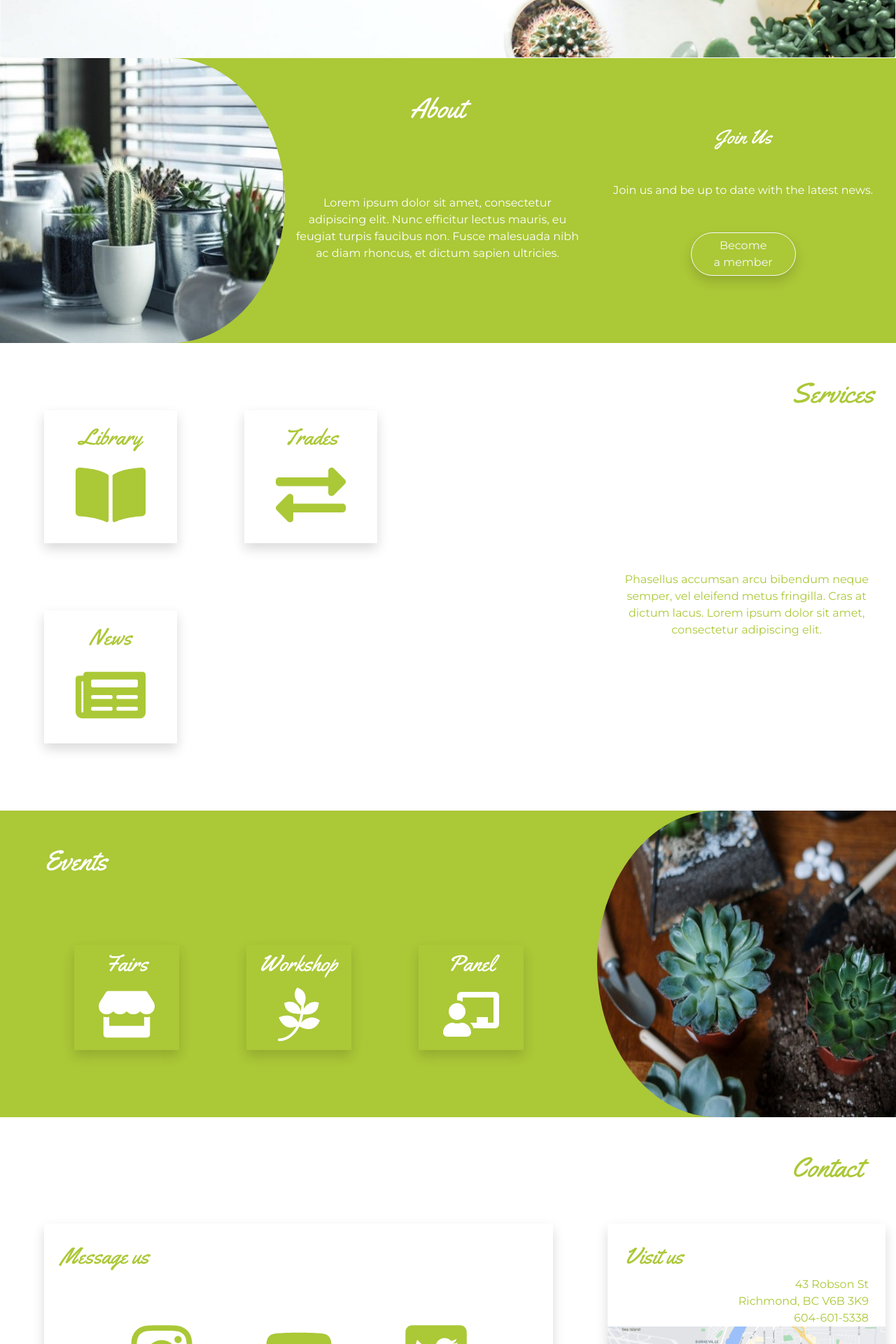
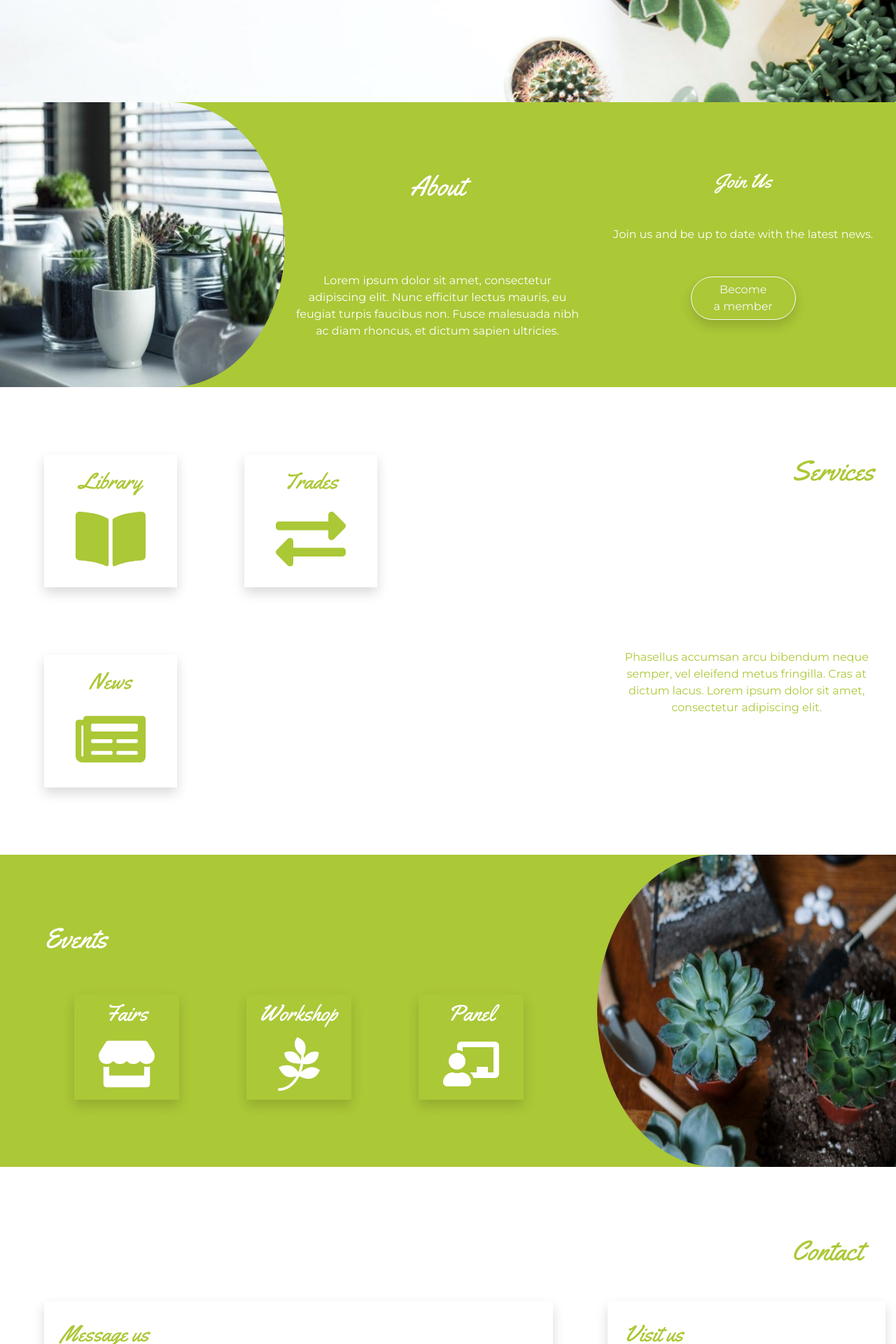
Before and after one commit to RebecaPastl/succulent-club, a React (Create React App) app: page / in a window 1280 px wide. Shown: the part 520-2440 px from the top of the page at 70% size. Built offline with nearby package versions, Linux system fonts and the light colour scheme.

Commit message:
fix(links): #7 added links to navigate in the page

```diff
--- a/src/App.js
+++ b/src/App.js
@@ -7,6 +7,20 @@ import Contact from './components/Contact.js';
 import Footer from './components/Footer.js';
 
 class App extends React.Component {
+
+  constructor(props) {
+
+    super(props);
+
+    this.backToTop = this.backToTop.bind(this)
+
+}
+
+  backToTop(){
+    document.body.scrollTop = 0;
+    document.documentElement.scrollTop = 0;
+  }
+
   render() {
 
     return <>
@@ -15,7 +29,7 @@ class App extends React.Component {
       <Services />
       <Events />
       <Contact />
-      <Footer />
+      <Footer backToTop={this.backToTop}/>
     </>
   };
 }
--- a/src/components/About.js
+++ b/src/components/About.js
@@ -11,13 +11,13 @@ class About extends React.Component {
 
         return <>
 
-            <Container className='bg-green' fluid>
+            <Container className='bg-green' id='about' fluid>
             <Row className='min-vh-50'>
                 <Col className='d-none d-xl-block p-0'>
                     <Image src="images/img-about.jpg" className='round-right h-100' fluid />
                 </Col>
                 <Col className='text-white text-center my-5' sm>
-                    <h1 className='mb-0'>About</h1>
+                    <h1 className='mb-0 mt-5'>About</h1>
                     <div className='h-100 d-flex align-items-center'>
                         <p>
                         Lorem ipsum dolor sit amet, consectetur adipiscing elit.
--- a/src/components/Contact.js
+++ b/src/components/Contact.js
@@ -12,9 +12,9 @@ class Services extends React.Component {
 
         return <>
 
-            <Container className='green bg-white' fluid>
-            <Row className='justify-content-center justify-content-lg-end'>
-                <h1 className='mr-5 mt-5'>Contact</h1>
+            <Container className='green bg-white' id='contact' fluid>
+            <Row className='pt-5 justify-content-center justify-content-lg-end'>
+                <h1 className='mr-5 mt-5 mb-0'>Contact</h1>
             </Row>
             <Row className='text-center g-3'>
                 <Col sm={8}>
--- a/src/components/Events.js
+++ b/src/components/Events.js
@@ -13,11 +13,11 @@ class Events extends React.Component {
 
         return <>
 
-            <Container className='bg-green' fluid>
+            <Container className='bg-green' id='events' fluid>
             <Row className='text-center g-3 justify-content-center'>
                 <Col className='text-white my-lg-5' sm={8}>
-                <h1 className='mb-0 ml-lg-5 mb-3 text-left'>Events</h1>
-                <div className='d-flex mt-5 align-items-center justify-content-center'>
+                <h1 className='ml-lg-5 mt-5 text-left'>Events</h1>
+                <div className='d-flex align-items-center justify-content-center'>
                     <CardDeck className='text-white mx-auto d-flex justify-content-center'>
                     <Card className='bg-green rounded-0 border-0 shadow mx-xl-5 my-5' style={{minWidth:150, maxWidth:150, height:150}}>
                         <Card.Body className='p-1 pt-2'>
--- a/src/components/Footer.js
+++ b/src/components/Footer.js
@@ -1,4 +1,5 @@
 import React from 'react';
+import Button from 'react-bootstrap/Button'
 import { FaGithub, FaLinkedinIn } from 'react-icons/fa';
 
 class Footer extends React.Component {
@@ -8,11 +9,17 @@ class Footer extends React.Component {
         return <>
 
             <footer className='shadow green bg-white p-3 text-center'>
-                <img src="./images/succulent-club-logo.png" className='my-0 mx-2' height="50" width="50" alt="Succulent club logo" />
-                <span className='h2 green-header align-bottom'>Succulent Club</span>
+                <Button variant='white' onClick={this.props.backToTop}>
+                    <img src="./images/succulent-club-logo.png" className='my-0 mx-2' height="50" width="50" alt="Succulent club logo" />
+                    <span className='h2 green-header align-bottom'>Succulent Club</span>
+                </Button>
                 <div className='p-3 d-none d-md-inline-block float-right'>
-                    <FaGithub className='mr-2' size={25}/>
-                    <FaLinkedinIn className='mr-2'size={25}/>
+                    <a className='green hover' href='https://github.com/RebecaPastl'>
+                        <FaGithub className='mr-2' size={25}/>
+                    </a>
+                    <a className='green hover' href='https://www.linkedin.com/in/rebeca-pastl-b4b000116/'>
+                        <FaLinkedinIn className='mr-2'size={25}/>
+                    </a>
                     <img src="./images/rp.png" className='my-0' height="27" width="50" alt="Succulent club logo" />
                 </div>
             </footer>
--- a/src/components/Header.js
+++ b/src/components/Header.js
@@ -1,7 +1,6 @@
 import React from 'react';
 import Navbar from './Navbar.js'
 import Card from 'react-bootstrap/Card'
-import Nav from 'react-bootstrap/Nav'
 import { BsChevronCompactDown as Arrow } from 'react-icons/bs';
 
 class Header extends React.Component {
@@ -12,16 +11,16 @@ class Header extends React.Component {
 
             <header>
                 <Navbar />
-                <Card border="light">
+                <Card className='border-0'>
                     <Card.Img  src="./images/banner.jpg" alt='Succulent Club banner' fluid />
                     <Card.ImgOverlay>
                         <Card.Title>
-                            <h1 className='header-h1 green-header mx-lg-5 mt-5 float-left text-center opacity-4'>Succulent <span className="d-block">Club</span></h1>
+                            <h1 className='header-h1 green-header mx-5 mt-3 float-left text-center opacity-4'>Succulent <span className="d-block">Club</span></h1>
                         </Card.Title>
                     </Card.ImgOverlay>
                     <Card.ImgOverlay className='d-flex flex-column justify-content-end text-center'>
                         <Card.Text>
-                            <Arrow className='arrow green-header'/>
+                            <a className='hover' href='#about'><Arrow className='arrow green-header'/></a>
                         </Card.Text>
                     </Card.ImgOverlay>
                 </Card>
--- a/src/components/Navbar.js
+++ b/src/components/Navbar.js
@@ -7,8 +7,8 @@ class Navbar extends React.Component {
 
         return <>
 
-            <Bar collapseOnSelect className='navbar shadow' expand="lg" bg="white" variant="light" fixed='top'>
-                <Bar.Brand href="#home">
+            <Bar collapseOnSelect className='navbar shadow' id='top' expand="lg" bg="white" variant="light" fixed='top'>
+                <Bar.Brand href="/">
                     <img src="./images/succulent-club-logo.png" className='my-0 mx-2 align-top' height="50" width="50" alt="Succulent club logo" />
                     <span className='h2 green-header align-bottom'>Succulent Club</span>
                 </Bar.Brand>
@@ -17,10 +17,10 @@ class Navbar extends React.Component {
                     <Nav className="mr-auto">
                     </Nav>
                     <Nav>
-                        <Nav.Link className='mx-2' href="#deets">About</Nav.Link>
-                        <Nav.Link className='mx-2' href="#deets">Services</Nav.Link>
-                        <Nav.Link className='mx-2' href="#deets">Events</Nav.Link>
-                        <Nav.Link className='mx-2' href="#deets">Contact</Nav.Link>
+                        <Nav.Link className='mx-2' href="#about">About</Nav.Link>
+                        <Nav.Link className='mx-2' href="#services">Services</Nav.Link>
+                        <Nav.Link className='mx-2' href="#events">Events</Nav.Link>
+                        <Nav.Link className='mx-2' href="#contact">Contact</Nav.Link>
                     </Nav>
                 </Bar.Collapse>
             </Bar>
--- a/src/components/Services.js
+++ b/src/components/Services.js
@@ -14,11 +14,11 @@ class Services extends React.Component {
 
         return <>
 
-            <Container className='bg-white' fluid>
+            <Container className='bg-white' id='services' fluid>
             <Row className='text-center g-3'>
                 {/* lg={{ order: 'last' }} changes the order of the cols in large screens */}
                 <Col className='green text-center my-5' sm={4} lg={{ order: 'last' }}>
-                    <h1 className='mb-0 mr-3 text-right'>Services</h1>
+                    <h1 className='mb-0 mt-5 mr-3 text-right'>Services</h1>
                     <div className='h-100 d-flex align-items-center'>
                         <p> Phasellus accumsan arcu bibendum neque semper, vel eleifend metus fringilla.
                             Cras at dictum lacus. Lorem ipsum dolor sit amet, consectetur adipiscing elit.
--- a/src/index.css
+++ b/src/index.css
@@ -1,7 +1,12 @@
 /* elements */
+
+html {
+    scroll-behavior: smooth;
+}
 
 body{
     font-family:'Opens Sans', 'Montserrat', 'Helvetica', sans-serif;
+    padding-top: 4rem;
 }
 
 .navbar{
@@ -16,11 +21,7 @@ body{
     transform: translateY(15%);
 }
 
-/* .row{
-    min-height: 50vh;
-} */
-
-/* shape */
+/* effects */
 
 .round-right{
     border-top-right-radius:40% 50%;
@@ -30,6 +31,15 @@ body{
 .round-left{
     border-top-left-radius:40% 50%;
     border-bottom-left-radius:40% 50%;
+}
+
+.hover:hover{
+    transform: translate(0.1rem, 0.1rem);
+    -webkit-transform: translate(0.1rem, 0.1rem);
+    -ms-transform: translate(0.1rem, 0.1rem);
+    -o-transform: translate(0.1rem, 0.1rem);
+    cursor: pointer;
+    color: #677821;
 }
 
 /* colour */
```
